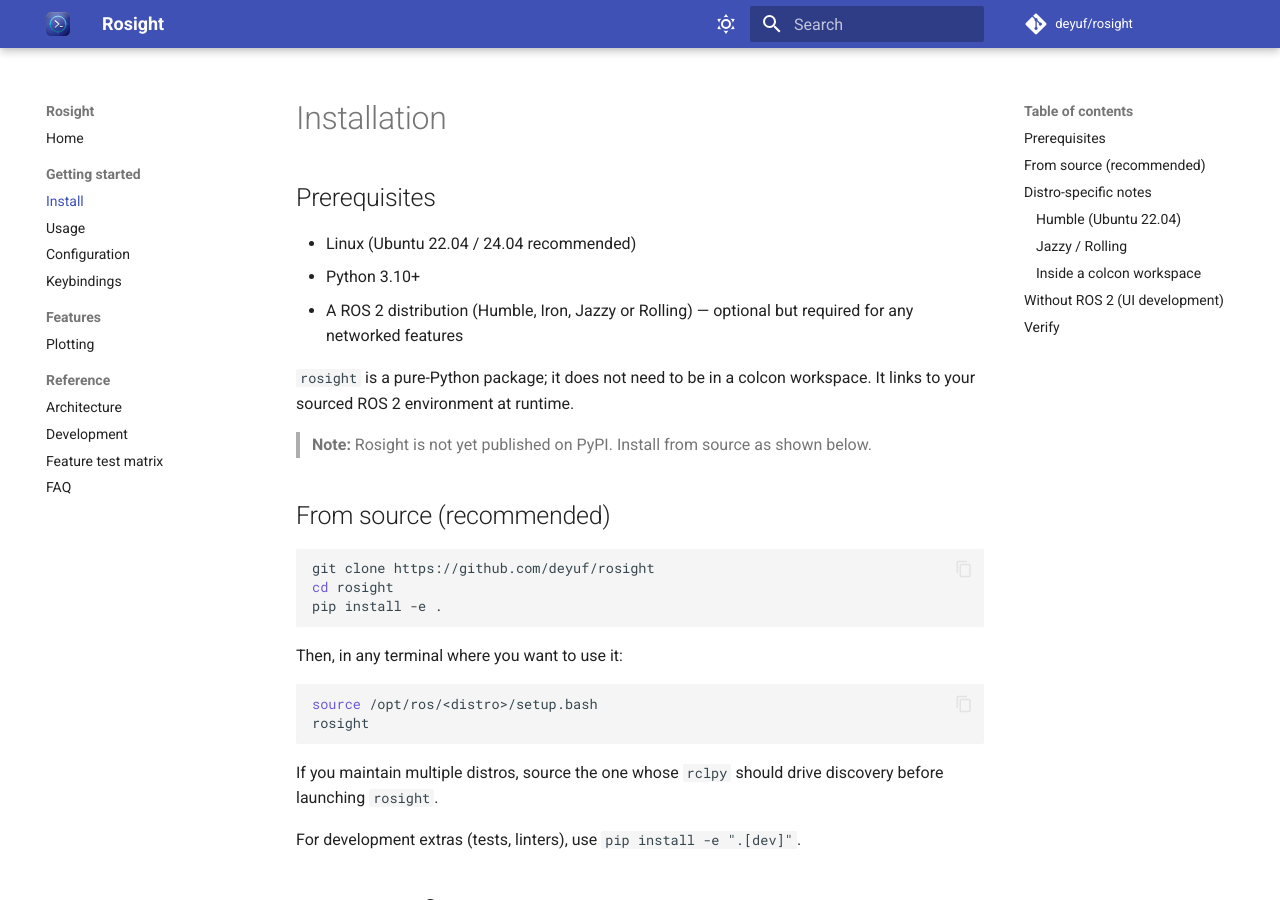
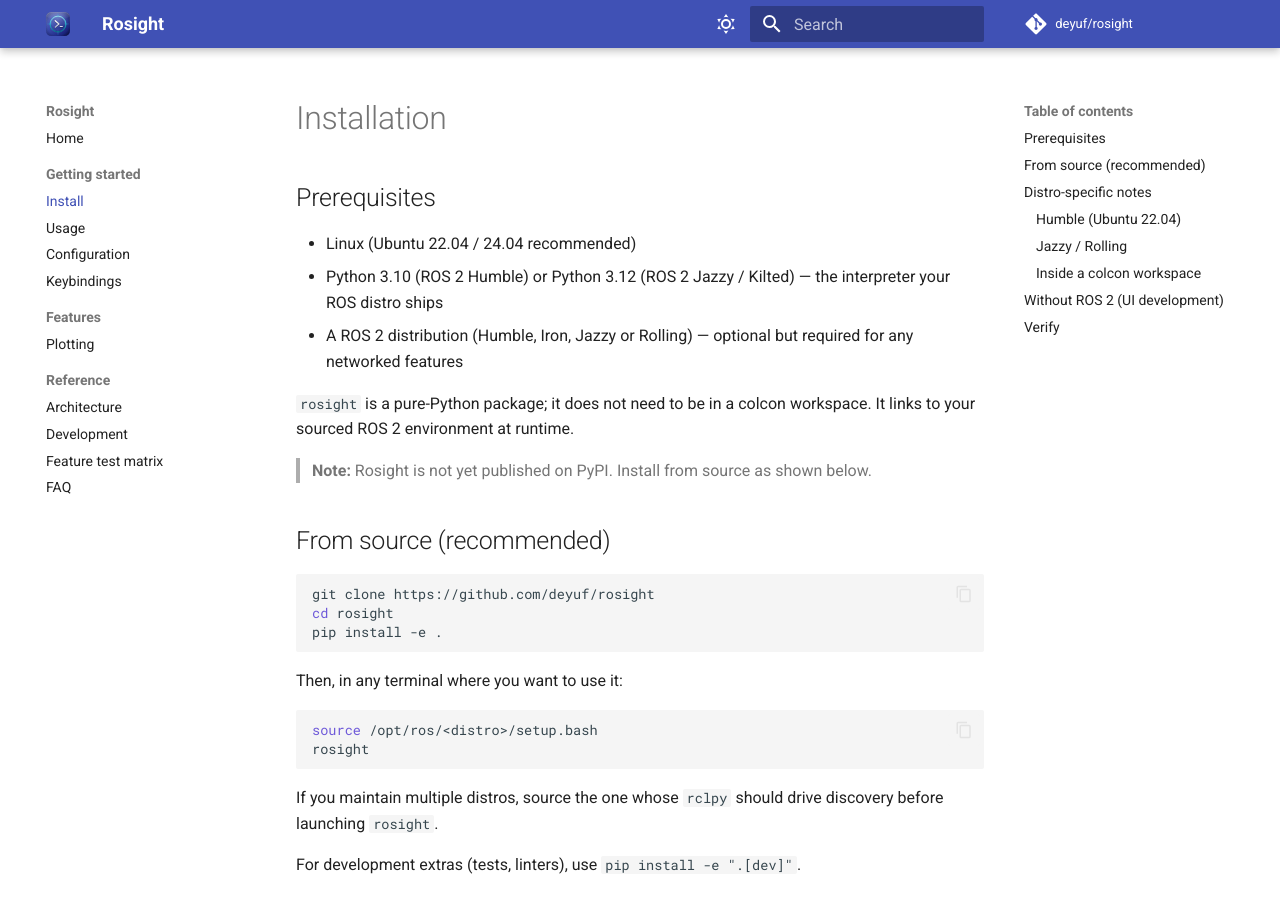
Before and after one commit to deyuf/rosight, an MkDocs documentation site: the page built from docs/installation.md, in a window 1280 px wide and 900 px high. Built offline with MkDocs 1.6.1 and Material for MkDocs 9.7.7, drawn with Linux system fonts in a browser that asks for light colours; comment, search, counter and statistics services are not loaded.

Commit message:
build: test only the Python versions ROS 2 ships (3.10, 3.12)
rosight has to run inside a sourced ROS 2 environment, so the only
interpreters that matter are the distro ones: Humble on Ubuntu 22.04
(3.10) and Jazzy/Kilted on Ubuntu 24.04 (3.12). Drop 3.11 from the test
matrix and classifiers, run tooling jobs on 3.12, and say so in the
README and install docs. requires-python stays >=3.10.

Co-Authored-By: Claude Opus 5.5 <noreply@anthropic.com>
Claude-Session: https://claude.ai/code/session_0189m7ZWAn8Wfn6r1wtgUufc

```diff
--- a/docs/installation.md
+++ b/docs/installation.md
@@ -3,7 +3,7 @@
 ## Prerequisites
 
 - Linux (Ubuntu 22.04 / 24.04 recommended)
-- Python 3.10+
+- Python 3.10 (ROS 2 Humble) or Python 3.12 (ROS 2 Jazzy / Kilted) — the interpreter your ROS distro ships
 - A ROS 2 distribution (Humble, Iron, Jazzy or Rolling) — optional but
   required for any networked features
 
--- a/pyproject.toml
+++ b/pyproject.toml
@@ -19,7 +19,6 @@ classifiers = [
     "Programming Language :: Python :: 3",
     "Programming Language :: Python :: 3 :: Only",
     "Programming Language :: Python :: 3.10",
-    "Programming Language :: Python :: 3.11",
     "Programming Language :: Python :: 3.12",
     "Topic :: Scientific/Engineering",
     "Topic :: System :: Monitoring",
```
Also changed, not shown: README.md (+1 -1 lines), docs/development.md (+1 -1 lines), 3 other files.
